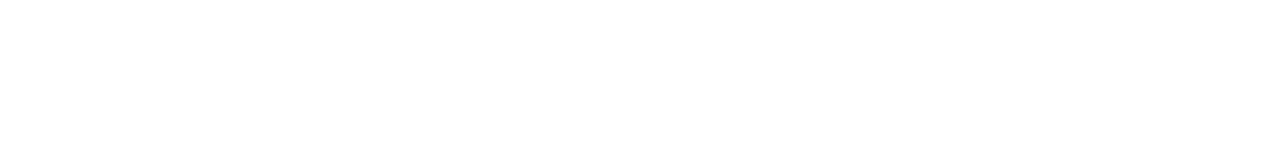
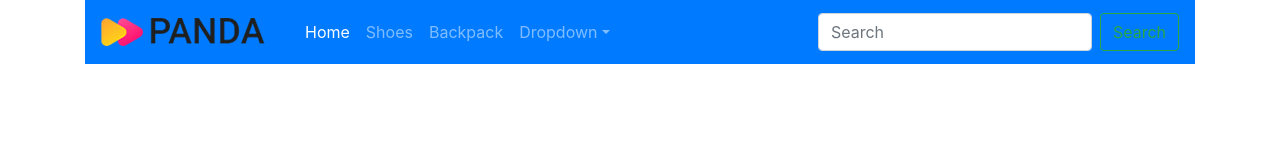
Before and after one commit to sagorsorkar99/panda-commerse, a plain HTML site: page index.html in a window 1280 px wide. Drawn offline with nearby package versions, Linux system fonts and the light colour scheme.

Commit message:
first commit

```diff
--- a/index.html
+++ b/index.html
@@ -12,6 +12,39 @@
     <link rel="stylesheet" href="style.css">
   </head>
   <body>
+        <header class="container">
+            <nav class="navbar navbar-expand-sm navbar-dark bg-primary">
+                <a class="navbar-brand" href="#">
+                    <img src="images/logo.png" alt="" class="navbar-brand">
+                </a>
+                <button class="navbar-toggler d-lg-none" type="button" data-toggle="collapse" data-target="#collapsibleNavId" aria-controls="collapsibleNavId"
+                    aria-expanded="false" aria-label="Toggle navigation"></button>
+                <div class="collapse navbar-collapse" id="collapsibleNavId">
+                    <ul class="navbar-nav mr-auto mt-2 mt-lg-0">
+                        <li class="nav-item active">
+                            <a class="nav-link" href="#">Home <span class="sr-only">(current)</span></a>
+                        </li>
+                        <li class="nav-item">
+                            <a class="nav-link" href="#">Shoes</a>
+                        </li>
+                        <li class="nav-item">
+                            <a class="nav-link" href="#">Backpack</a>
+                        </li>
+                        <li class="nav-item dropdown">
+                            <a class="nav-link dropdown-toggle" href="#" id="dropdownId" data-toggle="dropdown" aria-haspopup="true" aria-expanded="false">Dropdown</a>
+                            <div class="dropdown-menu" aria-labelledby="dropdownId">
+                                <a class="dropdown-item" href="#">Action 1</a>
+                                <a class="dropdown-item" href="#">Action 2</a>
+                            </div>
+                        </li>
+                    </ul>
+                    <form class="form-inline my-2 my-lg-0">
+                        <input class="form-control mr-sm-2" type="text" placeholder="Search">
+                        <button class="btn btn-outline-success my-2 my-sm-0" type="submit">Search</button>
+                    </form>
+                </div>
+            </nav>
+        </header>
 
     <!-- Optional JavaScript -->
     <!-- jQuery first, then Popper.js, then Bootstrap JS -->
```
